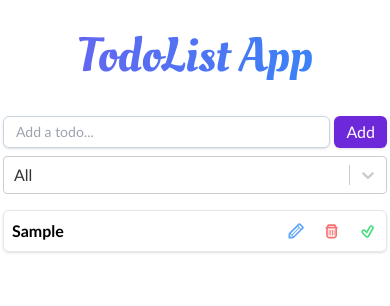
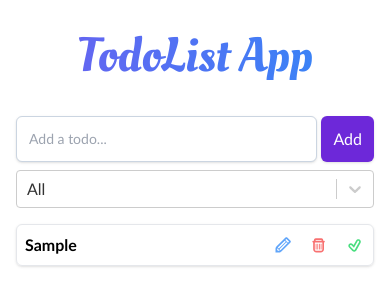
Before and after one commit to Sinac0de/Todo-List-ReactJs, a React (Create React App) app: page / in a window 390 px wide. Both pictures are taken after typing "Sample" into the empty fields and a click on the button "Add". Shown: the top 306 px of the page. Built offline with nearby package versions, Linux system fonts and the light colour scheme.

Commit message:
Add Responsiveness

```diff
--- a/src/components/Todo.js
+++ b/src/components/Todo.js
@@ -4,8 +4,10 @@ import { TiTick, TiTrash, TiPencil, TiTickOutline } from "react-icons/ti";
 const Todo = ({ todo, onComplete, onDelete, onEdit }) => {
   return (
     <div
-      className={`flex w-96 border rounded-md items-center justify-between m-2 p-2 shadow ${
-        todo.isCompleted ? "translate-x-3 transition-all" : "transition-all"
+      className={`flex w-full border rounded-md items-center justify-between my-2 p-2 shadow ${
+        todo.isCompleted
+          ? "translate-x-1 md:translate-x-3 transition-all"
+          : "transition-all"
       }`}
     >
       <p
--- a/src/components/TodoApp.js
+++ b/src/components/TodoApp.js
@@ -66,8 +66,8 @@ const TodoApp = () => {
   };
 
   return (
-    <div className="w-6/12 p-4 rounded-lg flex flex-col items-center content-center ">
-      <div>
+    <div className="w-full md:max-w-xl p-4 rounded-lg flex flex-col items-center content-center ">
+      <div className="w-full">
         <TodoForm submitTodo={addTodo} />
         {todos.length ? (
           <FilterTodos
--- a/src/components/TodoForm.js
+++ b/src/components/TodoForm.js
@@ -28,13 +28,13 @@ const TodoForm = (props) => {
   return (
     <form
       onSubmit={submitHandler}
-      className="w-96 flex justify-between gap-1 mt-2"
+      className="w-full flex  justify-between gap-1 mt-2"
     >
       <input
         onChange={changeHandler}
         value={input}
         type="text"
-        className="w-full border border-slate-300 rounded-md text-sm focus:outline-none focus:border-violet-700 focus:ring-1 focus:ring-violet-700 px-3 py-1 shadow"
+        className="w-full border border-slate-300 rounded-md text-sm focus:outline-none focus:border-violet-700 focus:ring-1 focus:ring-violet-700 px-3 py-3 md:py-1 shadow"
         placeholder={props.edit ? "Update the todo..." : "Add a todo..."}
         ref={inputRef}
       />
--- a/src/components/TodoList.js
+++ b/src/components/TodoList.js
@@ -12,7 +12,7 @@ const TodoList = ({ todos, onComplete, onDelete, onUpdateTodo }) => {
 
   const renderTodo = () => {
     if (todos.length === 0)
-      return <div className="font-semibold">Add some todos :)</div>;
+      return <div className="font-semibold text-center">Add some todos :)</div>;
     return todos.map((todo) => {
       return (
         <Todo
@@ -27,7 +27,7 @@ const TodoList = ({ todos, onComplete, onDelete, onUpdateTodo }) => {
   };
 
   return (
-    <div className="mt-2">
+    <div className="mt-2 w-full">
       {edit.id ? <TodoForm submitTodo={editTodo} edit={edit} /> : renderTodo()}
     </div>
   );
```
